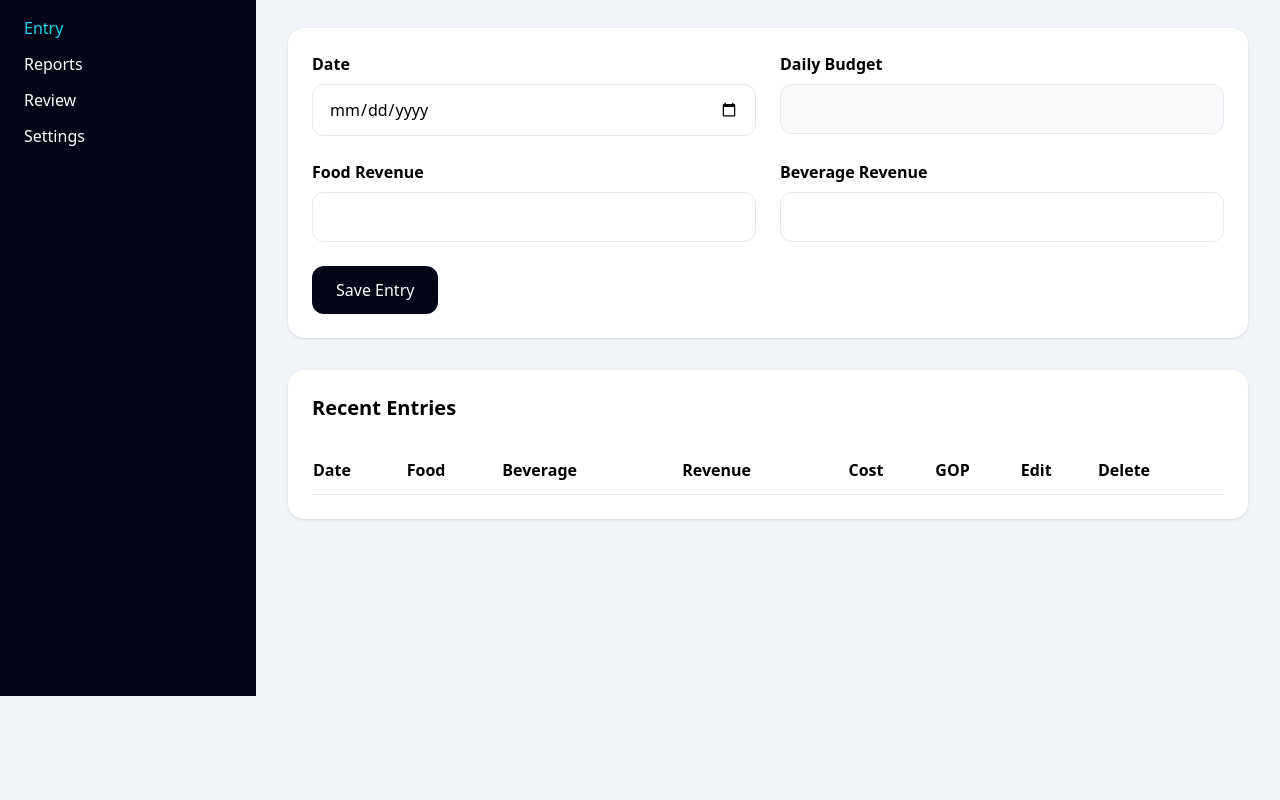
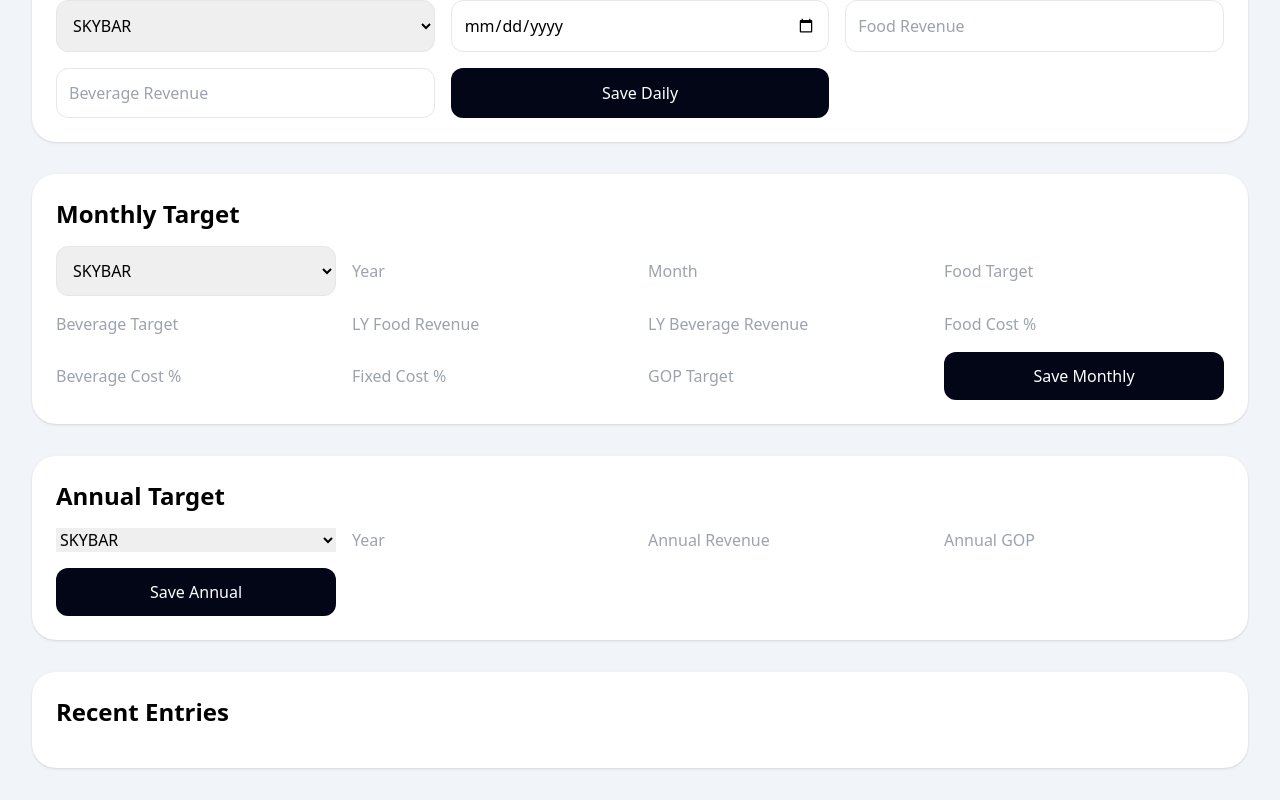
Before and after one commit to Kdems/fb.finance, a plain HTML site: page entry.html in a window 1280 px wide. Shown: the part 104-904 px from the top of the page. Before the commit the page ends 800 px from the top, so only its background shows below. Drawn offline with nearby package versions, Linux system fonts and the light colour scheme.

Commit message:
Update entry.html

```diff
--- a/entry.html
+++ b/entry.html
@@ -7,255 +7,318 @@
 
   <meta
     name="viewport"
-    content="width=device-width, initial-scale=1.0"
-  >
+    content="width=device-width, initial-scale=1.0">
 
   <title>
-    SKYBAR Finance Entry
+    SKYBAR Entry
   </title>
 
   <script src="https://cdn.tailwindcss.com"></script>
 
 </head>
 
-
-
 <body class="bg-slate-100">
 
-<div class="min-h-screen flex">
-
-
-  <!-- NAVIGATION -->
-  <aside class="w-64 bg-slate-950 text-white p-6">
-
-    <h2 class="text-xl font-bold mb-8">
-      SKYBAR
-    </h2>
-
-    <nav class="space-y-3">
-
-      <a
-        href="index.html"
-        class="block"
-      >
-        Dashboard
-      </a>
-
-      <a
-        href="entry.html"
-        class="block text-cyan-400"
-      >
-        Entry
-      </a>
-
-      <a
-        href="reports.html"
-        class="block"
-      >
-        Reports
-      </a>
-
-      <a
-        href="review.html"
-        class="block"
-      >
-        Review
-      </a>
-
-      <a
-        href="settings.html"
-        class="block"
-      >
-        Settings
-      </a>
-
-    </nav>
-
-  </aside>
+<div class="p-8 space-y-8">
 
 
 
-  <!-- MAIN -->
-  <main class="flex-1 p-8">
 
+  <!-- DAILY ENTRY -->
+  <section class="bg-white rounded-3xl p-6 shadow">
 
-    <!-- HEADER -->
-    <div class="mb-8">
-
-      <h1 class="text-3xl font-bold">
-        Daily Finance Entry
-      </h1>
-
-      <p class="text-slate-500 mt-2">
-        Input daily restaurant revenue
-      </p>
-
-    </div>
+    <h2 class="text-2xl font-bold mb-4">
+      Daily Entry
+    </h2>
 
 
 
-    <!-- FORM -->
     <form
-      id="entryForm"
-      class="bg-white rounded-2xl p-6 shadow mb-8"
-    >
-
-      <div class="grid md:grid-cols-2 gap-6">
-
-
-        <div>
-
-          <label class="block mb-2 font-semibold">
-            Date
-          </label>
-
-          <input
-            id="entryDate"
-            type="date"
-            class="w-full border rounded-xl px-4 py-3"
-          >
-
-        </div>
+      id="dailyForm"
+      class="grid grid-cols-3 gap-4">
 
 
 
-        <div>
+      <select
+        id="dailyOutlet"
+        class="border rounded-xl p-3">
 
-          <label class="block mb-2 font-semibold">
-            Daily Budget
-          </label>
+        <option>
+          SKYBAR
+        </option>
 
-          <input
-            id="dailyBudgetDisplay"
-            readonly
-            class="w-full border rounded-xl px-4 py-3 bg-slate-50"
-          >
+        <option>
+          GCC
+        </option>
 
-        </div>
+        <option>
+          BO6
+        </option>
+
+      </select>
 
 
 
-        <div>
-
-          <label class="block mb-2 font-semibold">
-            Food Revenue
-          </label>
-
-          <input
-            id="foodRevenue"
-            type="number"
-            class="w-full border rounded-xl px-4 py-3"
-          >
-
-        </div>
+      <input
+        id="dailyDate"
+        type="date"
+        class="border rounded-xl p-3">
 
 
 
-        <div>
-
-          <label class="block mb-2 font-semibold">
-            Beverage Revenue
-          </label>
-
-          <input
-            id="beverageRevenue"
-            type="number"
-            class="w-full border rounded-xl px-4 py-3"
-          >
-
-        </div>
+      <input
+        id="dailyFoodRevenue"
+        type="number"
+        placeholder="Food Revenue"
+        class="border rounded-xl p-3">
 
 
 
-      </div>
+      <input
+        id="dailyBeverageRevenue"
+        type="number"
+        placeholder="Beverage Revenue"
+        class="border rounded-xl p-3">
+
 
 
       <button
-        type="submit"
-        class="mt-6 bg-slate-950 text-white px-6 py-3 rounded-xl"
-      >
-        Save Entry
+        class="bg-slate-950 text-white rounded-xl p-3">
+
+        Save Daily
+
       </button>
 
     </form>
 
+  </section>
 
 
-    <!-- TABLE -->
-    <div class="bg-white rounded-2xl p-6 shadow">
-
-      <h2 class="text-xl font-bold mb-6">
-        Recent Entries
-      </h2>
 
 
-      <div class="overflow-x-auto">
-
-        <table class="w-full">
-
-          <thead>
-
-            <tr class="border-b">
-
-              <th class="text-left py-3">
-                Date
-              </th>
-
-              <th class="text-left">
-                Food
-              </th>
-
-              <th class="text-left">
-                Beverage
-              </th>
-
-              <th class="text-left">
-                Revenue
-              </th>
-
-              <th class="text-left">
-                Cost
-              </th>
-
-              <th class="text-left">
-                GOP
-              </th>
-
-              <th class="text-left">
-                Edit
-              </th>
-
-              <th class="text-left">
-                Delete
-              </th>
-
-            </tr>
-
-          </thead>
 
 
-          <tbody
-            id="recentEntriesBody"
-          ></tbody>
-
-        </table>
-
-      </div>
-
-    </div>
 
 
-  </main>
+
+  <!-- MONTHLY -->
+  <section class="bg-white rounded-3xl p-6 shadow">
+
+    <h2 class="text-2xl font-bold mb-4">
+      Monthly Target
+    </h2>
+
+
+
+    <form
+      id="monthlyForm"
+      class="grid grid-cols-4 gap-4">
+
+
+
+      <select
+        id="monthlyOutlet"
+        class="border rounded-xl p-3">
+
+        <option>
+          SKYBAR
+        </option>
+
+        <option>
+          GCC
+        </option>
+
+        <option>
+          BO6
+        </option>
+
+      </select>
+
+
+
+      <input
+        id="monthlyYear"
+        type="number"
+        placeholder="Year">
+
+
+
+      <input
+        id="monthlyMonth"
+        type="number"
+        placeholder="Month">
+
+
+
+      <input
+        id="foodTarget"
+        type="number"
+        placeholder="Food Target">
+
+
+
+      <input
+        id="beverageTarget"
+        type="number"
+        placeholder="Beverage Target">
+
+
+
+      <input
+        id="lyFoodRevenue"
+        type="number"
+        placeholder="LY Food Revenue">
+
+
+
+      <input
+        id="lyBeverageRevenue"
+        type="number"
+        placeholder="LY Beverage Revenue">
+
+
+
+      <input
+        id="foodCostPercent"
+        type="number"
+        placeholder="Food Cost %">
+
+
+
+      <input
+        id="beverageCostPercent"
+        type="number"
+        placeholder="Beverage Cost %">
+
+
+
+      <input
+        id="fixedCostPercent"
+        type="number"
+        placeholder="Fixed Cost %">
+
+
+
+      <input
+        id="gopTarget"
+        type="number"
+        placeholder="GOP Target">
+
+
+
+      <button
+        class="bg-slate-950 text-white rounded-xl p-3">
+
+        Save Monthly
+
+      </button>
+
+    </form>
+
+  </section>
+
+
+
+
+
+
+
+
+
+  <!-- ANNUAL -->
+  <section class="bg-white rounded-3xl p-6 shadow">
+
+    <h2 class="text-2xl font-bold mb-4">
+      Annual Target
+    </h2>
+
+
+
+    <form
+      id="annualForm"
+      class="grid grid-cols-4 gap-4">
+
+
+
+      <select
+        id="annualOutlet">
+
+        <option>
+          SKYBAR
+        </option>
+
+        <option>
+          GCC
+        </option>
+
+        <option>
+          BO6
+        </option>
+
+      </select>
+
+
+
+      <input
+        id="annualYear"
+        type="number"
+        placeholder="Year">
+
+
+
+      <input
+        id="annualRevenueTarget"
+        type="number"
+        placeholder="Annual Revenue">
+
+
+
+      <input
+        id="annualGopTarget"
+        type="number"
+        placeholder="Annual GOP">
+
+
+
+      <button
+        class="bg-slate-950 text-white rounded-xl p-3">
+
+        Save Annual
+
+      </button>
+
+    </form>
+
+  </section>
+
+
+
+
+
+
+
+
+
+  <!-- RECENT -->
+  <section class="bg-white rounded-3xl p-6 shadow">
+
+    <h2 class="text-2xl font-bold mb-4">
+      Recent Entries
+    </h2>
+
+
+
+    <div id="recentEntryList"></div>
+
+  </section>
+
 
 </div>
 
 
 
-<script src="storage.js"></script>
-<script src="settings.js"></script>
-<script src="calculations.js"></script>
-<script src="entry.js"></script>
-
+<script src="assets/js/storage.js"></script>
+<script src="assets/js/entry.js"></script>
 
 </body>
 </html>
```
